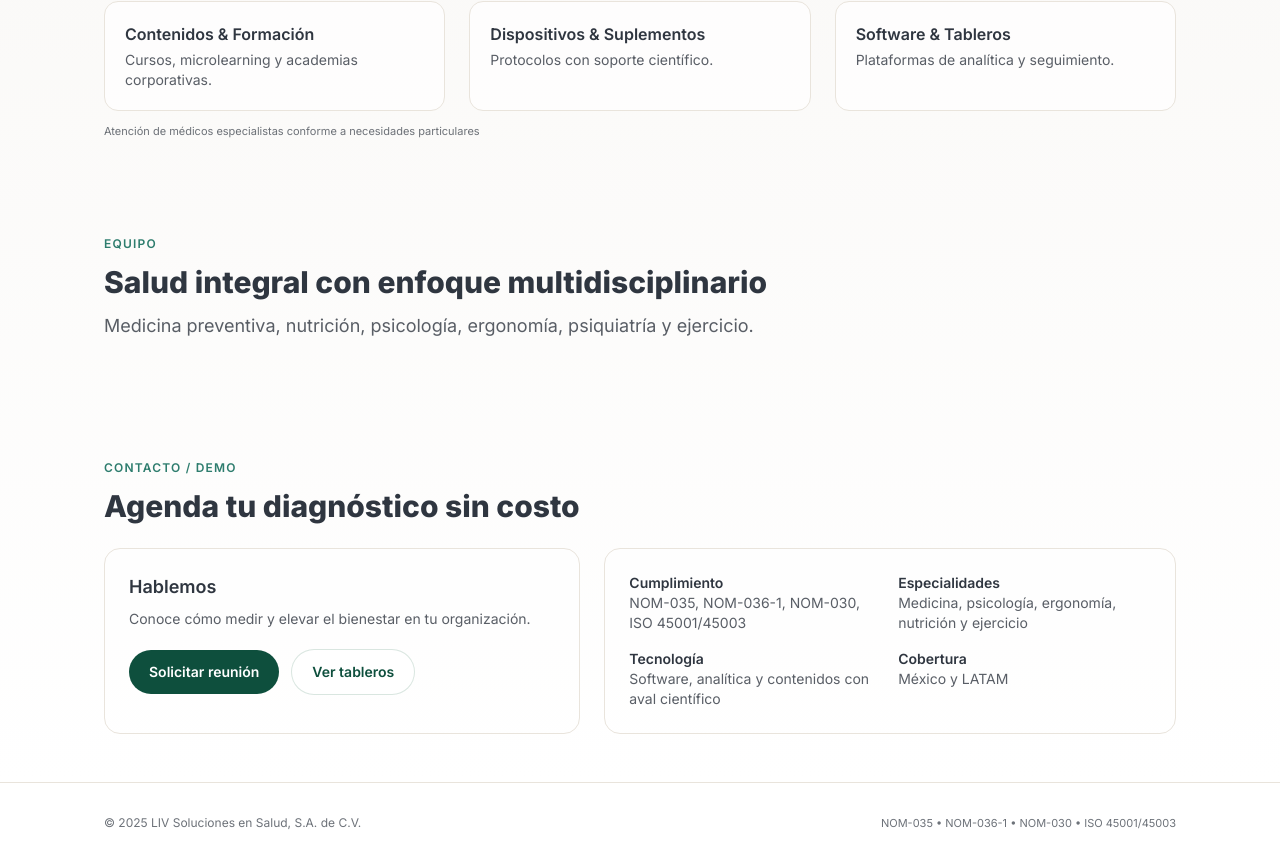
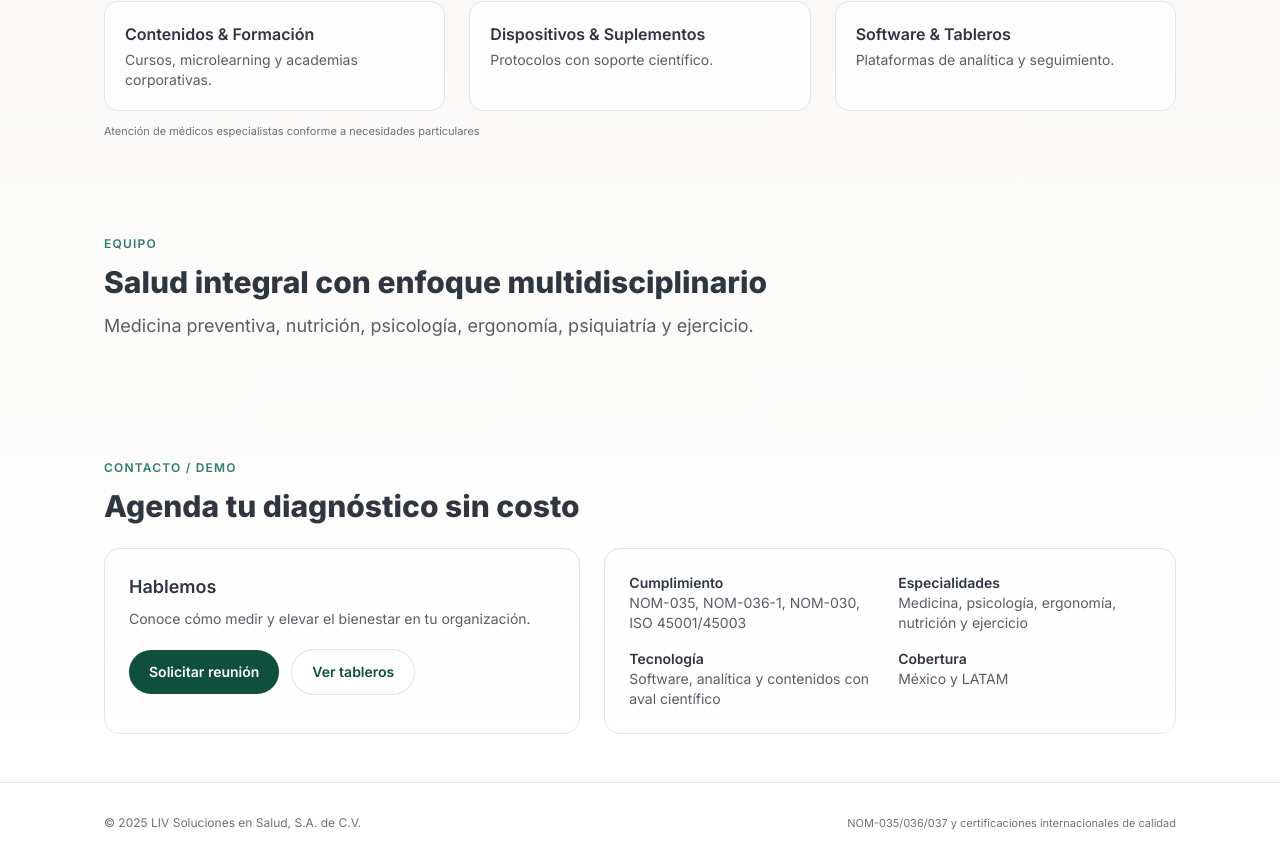
Before and after one commit to hugoarchundia/livwell, a Next.js app: page / in a window 1280 px wide. Shown: the part 3163-4026 px from the top of the page. Built offline with nearby package versions, Linux system fonts and the light colour scheme.

Commit message:
Update footer text in Footer component to reflect current compliance standards and improve clarity

```diff
--- a/app/components/Footer.tsx
+++ b/app/components/Footer.tsx
@@ -6,7 +6,9 @@ export function Footer() {
           <div className='text-xs text-slate/70'>
             © {new Date().getFullYear()} LIV Soluciones en Salud, S.A. de C.V.
           </div>
-          <div className='text-[11px] text-slate/70'>NOM-035 • NOM-036-1 • NOM-030 • ISO 45001/45003</div>
+          <div className='text-[11px] text-slate/70'>
+            NOM-035/036/037 y certificaciones internacionales de calidad
+          </div>
         </div>
       </div>
     </footer>
```
